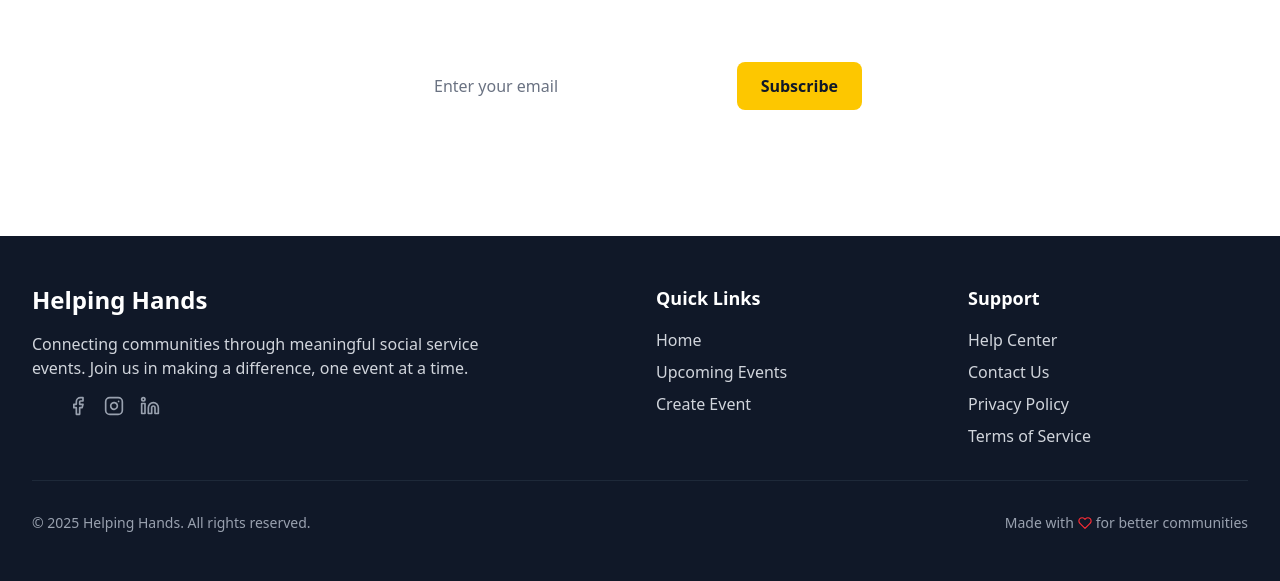
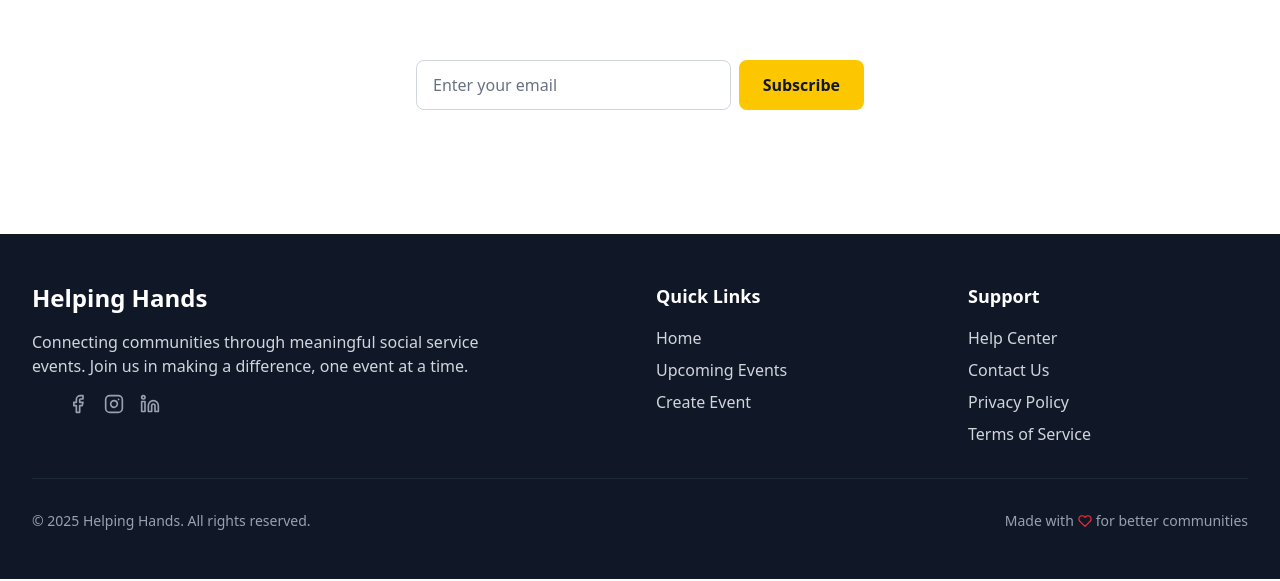
Before and after one commit to MaahinSK/Helping-Hands-V2, a React (Vite) app: page / in a window 1280 px wide. Shown: the part 2185-2766 px from the top of the page. Built offline with nearby package versions, Linux system fonts and the light colour scheme; no server answers; some icons are missing.

Commit message:
nws letter fix

```diff
--- a/src/components/Home/NewsLetter.jsx
+++ b/src/components/Home/NewsLetter.jsx
@@ -39,17 +39,17 @@ const Newsletter = () => {
             Subscribe to our newsletter and never miss an opportunity to make a difference in your community.
           </p>
 
-          <form onSubmit={handleSubmit} className="border-2 rounded-lg max-w-md mx-auto flex gap-4">
+<form onSubmit={handleSubmit} className="max-w-md mx-auto flex gap-2">
   <input
     type="email"
     value={email}
     onChange={(e) => setEmail(e.target.value)}
     placeholder="Enter your email"
-              className="flex-1 px-4 py-3 rounded-lg text-gray-900 placeholder-gray-500 focus:outline-none focus:ring-2 focus:ring-primary-300"
+    className="flex-1 px-4 py-3 rounded-lg text-gray-200 placeholder-gray-500 focus:outline-none focus:ring-2 focus:ring-primary-300 border border-gray-300"
   />
   <button
     type="submit"
-              className="bg-yellow-400 text-gray-900 hover:bg-yellow-300 px-6 py-3 rounded-lg font-semibold transition-colors duration-300"
+    className="bg-yellow-400 text-gray-900 hover:bg-yellow-300 px-6 py-3 rounded-lg font-semibold transition-colors duration-300 whitespace-nowrap"
   >
     Subscribe
   </button>
```
Lines whose indentation alone changed are shown as unchanged.
